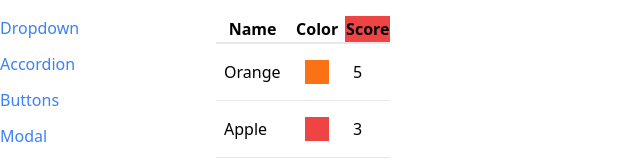
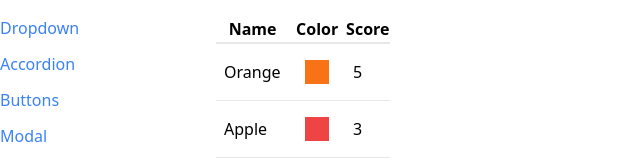
Before and after one commit to emonShimoul/udemy-react-redux-comps, a React (Create React App) app: page /table in a window 1280 px wide. Shown: the top 160 px of the page, without its empty margins (0-640 px from the left). Built offline with nearby package versions, Linux system fonts and the light colour scheme.

Commit message:
slight changes

```diff
--- a/src/pages/TablePage.js
+++ b/src/pages/TablePage.js
@@ -16,12 +16,11 @@
         },
         {
             label: 'Color',
-            render: (fruit) => <div className={`p-3 m-2 ${fruit.color}`}></div>
+            render: (fruit) => <div className={`p-3 m-2 ${fruit.color}`}></div>,
         },
         {
             label: 'Score',
             render: (fruit) => fruit.score,
-            header: () => <th className='bg-red-500'>Score</th>
         },
     ];
 
```
